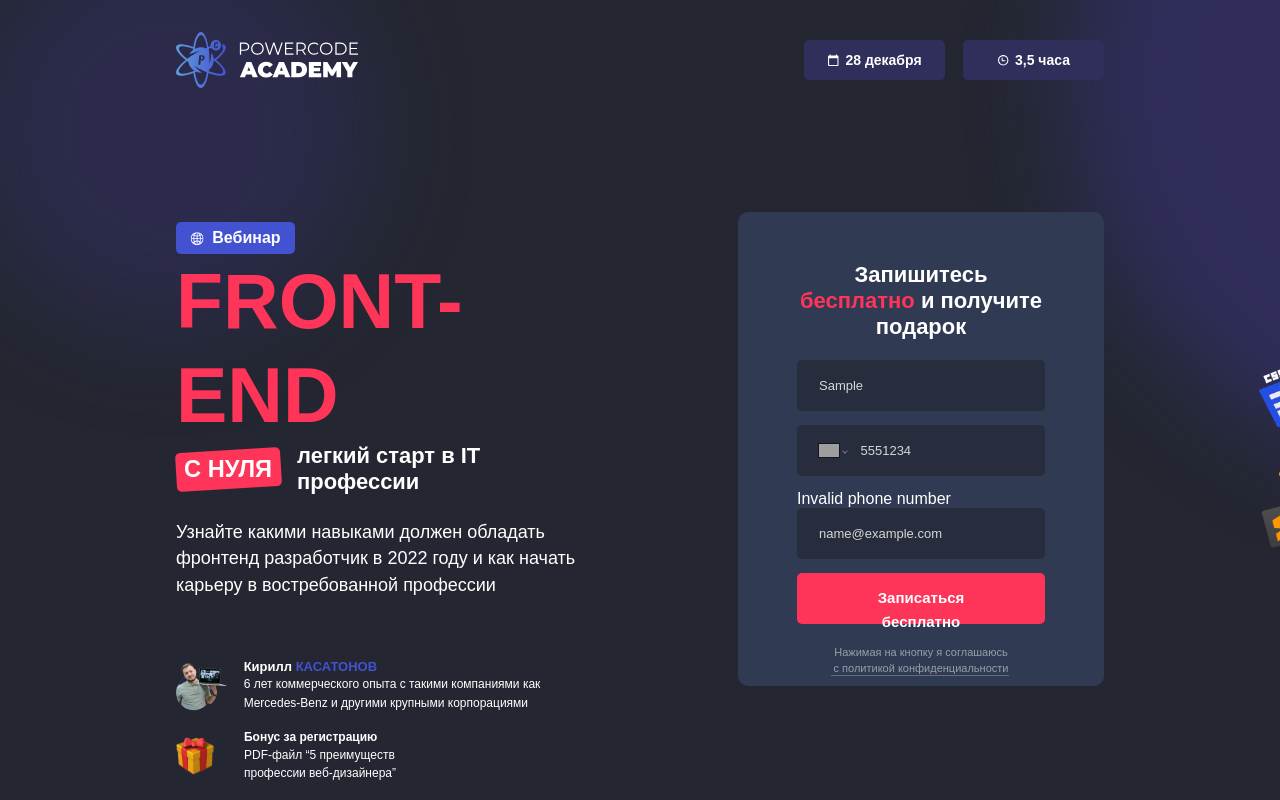
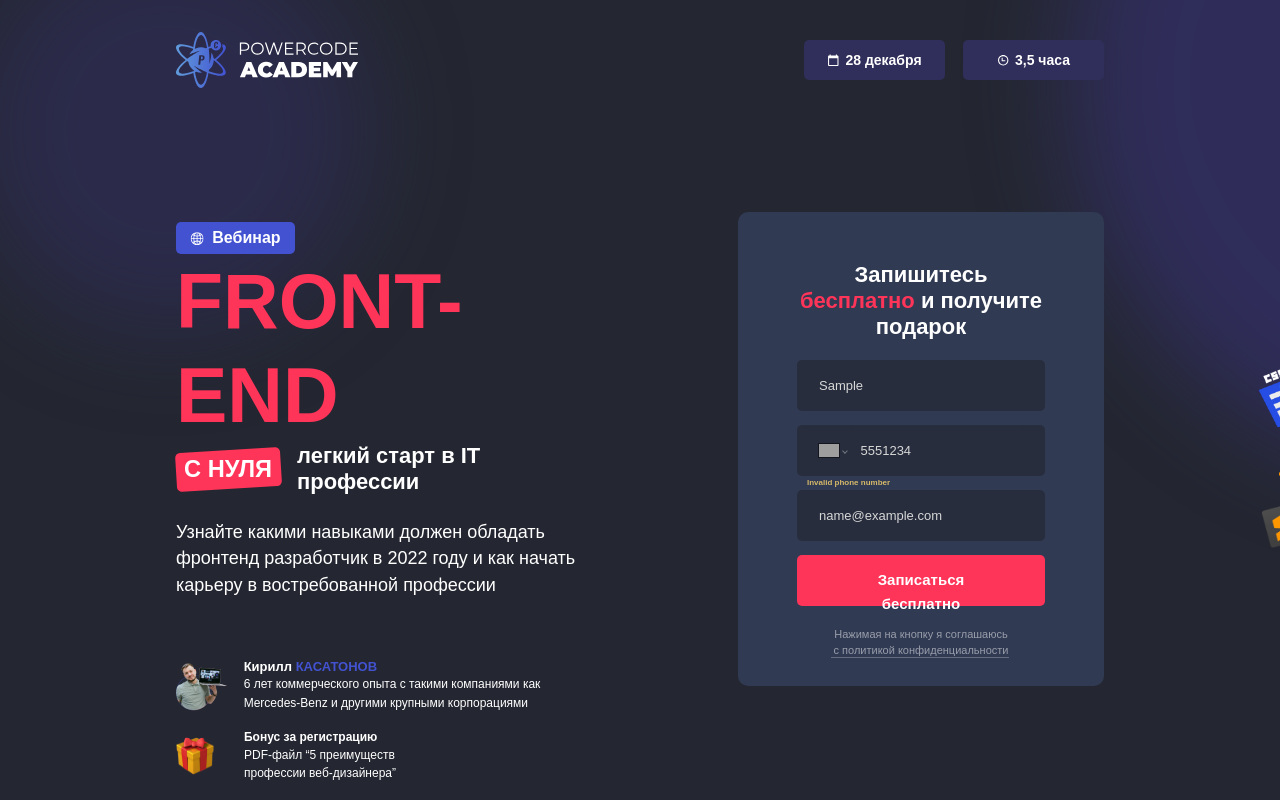
Before and after one commit to Nataliia4444/Test, a React (Vite) app: page / in a window 1280 px wide. Both pictures are taken after typing "Sample", "5551234", "name@example.com" into the empty fields and a click on the button "Записаться бесплатно". Shown: the top 800 px of the page. Built offline with nearby package versions, Linux system fonts and the light colour scheme; grey boxes are pictures that could not be loaded; a web font is replaced by a local one.

Commit message:
add change

```diff
--- a/src/App.css
+++ b/src/App.css
@@ -46,7 +46,7 @@ body {
     background-repeat: no-repeat;
     background-size: contain;
     /* width: 1440px; */
-    height: 158.73px;
+    height: 94px;
   }
 
   @media screen and (min-width: 768px) and (min-device-pixel-ratio: 2),
@@ -108,8 +108,9 @@ body {
     top: 364.22px;
     left: 1218.8px;
     opacity: 1;
-    z-index: 2;
+    /* z-index: 2; */
     position: absolute;
+
     margin-left: 34.8px;
   }
 
@@ -121,7 +122,6 @@ body {
     height: 88.28px;
     top: 241.81px;
     left: 1317.61px;
-    opacity: 1;
     position: absolute;
   }
 
@@ -133,7 +133,6 @@ body {
     height: 72.94px;
     top: 404.2px;
     left: 1344.16px;
-    opacity: 1;
     position: absolute;
   }
 
@@ -145,8 +144,7 @@ body {
     height: 53.93px;
     top: 498.06px;
     left: 1221px;
-    opacity: 1;
-    z-index: 2;
+
     position: absolute;
     margin-left: 37px;
   }
@@ -159,7 +157,7 @@ body {
     height: 60.62px;
     top: 568.29px;
     left: 1296px;
-    opacity: 1;
+
     position: absolute;
   }
   .technologyCssEllipse {
@@ -168,8 +166,7 @@ body {
     height: 6px;
     top: 338.45px;
     left: 1290px;
-    gap: 0px;
-    opacity: 0px;
+
     background-size: contain;
     background-repeat: no-repeat;
     position: absolute;
@@ -180,8 +177,7 @@ body {
     height: 8px;
     top: 260.45px;
     left: 1402px;
-    gap: 0px;
-    opacity: 0px;
+
     background-size: contain;
     background-repeat: no-repeat;
     position: absolute;
@@ -192,8 +188,7 @@ body {
     height: 8px;
     top: 424.45px;
     left: 1410px;
-    gap: 0px;
-    opacity: 0px;
+
     background-size: contain;
     background-repeat: no-repeat;
     position: absolute;
@@ -204,8 +199,7 @@ body {
     height: 6px;
     top: 471px;
     left: 1279px;
-    gap: 0px;
-    opacity: 0px;
+
     background-size: contain;
     background-repeat: no-repeat;
     position: absolute;
@@ -217,8 +211,7 @@ body {
     height: 6px;
     top: 608px;
     left: 1378px;
-    gap: 0px;
-    opacity: 0px;
+
     background-size: contain;
     background-repeat: no-repeat;
     position: absolute;
--- a/src/components/ContactForm/ContactForm.jsx
+++ b/src/components/ContactForm/ContactForm.jsx
@@ -56,6 +56,7 @@ export default function ContactForm({ onSubmit }) {
               Запишитесь <span className={css.formText}>бесплатно</span> и
               получите подарок{" "}
             </p>
+            <div className={css.formInputWrapper}>
               <Field
                 type="text"
                 placeholder="Ваше имя и фамилия"
@@ -63,11 +64,9 @@ export default function ContactForm({ onSubmit }) {
                 name="username"
                 autoComplete="off"
               />
-            <ErrorMessage
-              name="username"
-              component="p"
-              className={css.errorMsg}
-            />
+              <ErrorMessage name="username" component="p" />
+            </div>
+            <div className={css.formInputNumberWrapper}>
               <PhoneInput
                 placeholder="Ваш номер телефона"
                 value={value}
@@ -78,11 +77,9 @@ export default function ContactForm({ onSubmit }) {
                 defaultCountry="UA"
                 className={css.formInputTel}
               />
-            <ErrorMessage
-              name="number"
-              component="p"
-              className={css.errorMsg}
-            />
+              <ErrorMessage name="number" component="p" />
+            </div>
+            <div className={css.formInputWrapper}>
               <Field
                 type="email"
                 placeholder="Ваш email"
@@ -90,7 +87,8 @@ export default function ContactForm({ onSubmit }) {
                 name="email"
                 autoComplete="off"
               />
-            <ErrorMessage name="email" component="p" className={css.errorMsg} />
+              <ErrorMessage name="email" component="p" />
+            </div>
             <button className={css.formBtn} type="submit" name="submit">
               Записаться бесплатно
             </button>
--- a/src/components/ContactForm/ContactForm.module.css
+++ b/src/components/ContactForm/ContactForm.module.css
@@ -71,6 +71,12 @@
   border: none;
   font-family: "Gilroy-Bold", sans-serif;
   margin-bottom: 18.45px;
+  transition: all 0.3s ease-in-out;
+}
+.formBtn:hover,
+.formBtn:focus {
+  background-color: #ff3459;
+  color: #ffffff;
 }
 
 .formReconciliation {
@@ -97,7 +103,30 @@
   height: 1px;
   opacity: 50%;
 }
-
+.formInputWrapper {
+  position: relative;
+}
+.formInputWrapper > p {
+  position: absolute;
+  font-size: 8px;
+  line-height: 14px;
+  font-weight: 600;
+  bottom: 0;
+  color: #d5b96a;
+  left: 10px;
+}
+.formInputNumberWrapper {
+  position: relative;
+}
+.formInputNumberWrapper > p {
+  position: absolute;
+  font-size: 8px;
+  line-height: 14px;
+  font-weight: 600;
+  bottom: -13.5px;
+  color: #d5b96a;
+  left: 10px;
+}
 /** DESKTOP STYLES */
 @media screen and (min-width: 1040px) {
   .form {
@@ -121,7 +150,7 @@
   .formBtn {
     width: 100%;
     height: 51px;
-    background-color: #ff3459;
+    background-color: #0048ff;
     color: #ffffff;
     padding: 13px 43px;
     font-size: 15px;
@@ -132,6 +161,12 @@
     border: none;
     font-family: "Gilroy-Bold", sans-serif;
     margin-bottom: 20px;
+    transition: all 0.3s ease-in-out;
+  }
+  .formBtn:hover,
+  .formBtn:focus {
+    background-color: #ff3459;
+    color: #ffffff;
   }
   .formInput {
     background-color: #272d3d;
@@ -146,6 +181,7 @@
     font-weight: 400;
     color: #d7d7d7;
   }
+
   .formInput::placeholder {
     font-size: 13px;
     line-height: 24px;
@@ -197,17 +233,7 @@
 .formInput:focus {
   outline: none;
 }
-/* .errorMsg {
-  padding: 5px;
-  font-size: 50px;
-  color: rgb(229, 202, 120);
-  cursor: pointer;
-  position: absolute;
-  bottom: 0;
-  height: 14px;
 
-  display: block;
-} */
 .formNumberWrapper {
   display: flex;
   /* width: 286px; */
```
Lines whose indentation alone changed are shown as unchanged.
